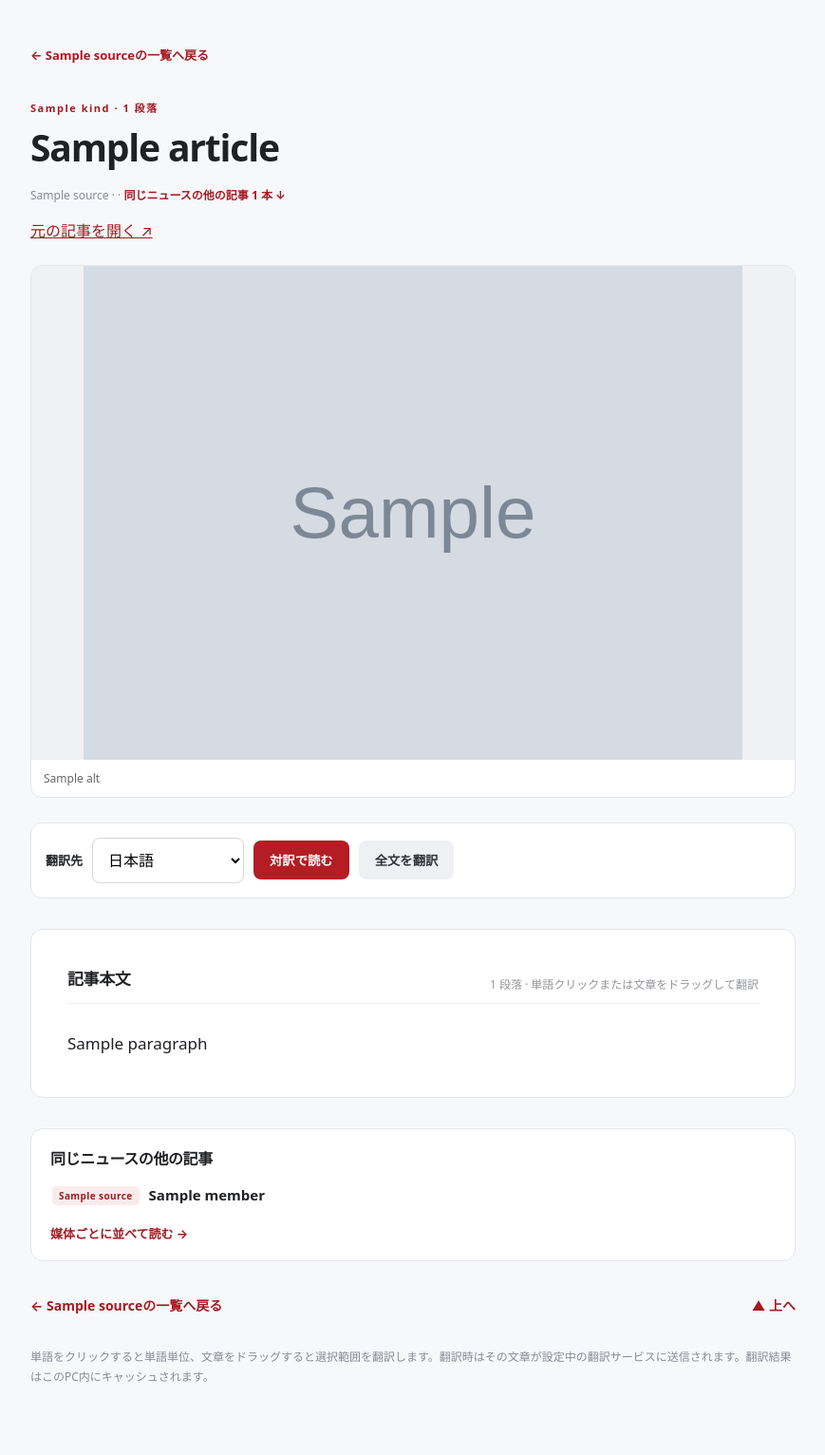
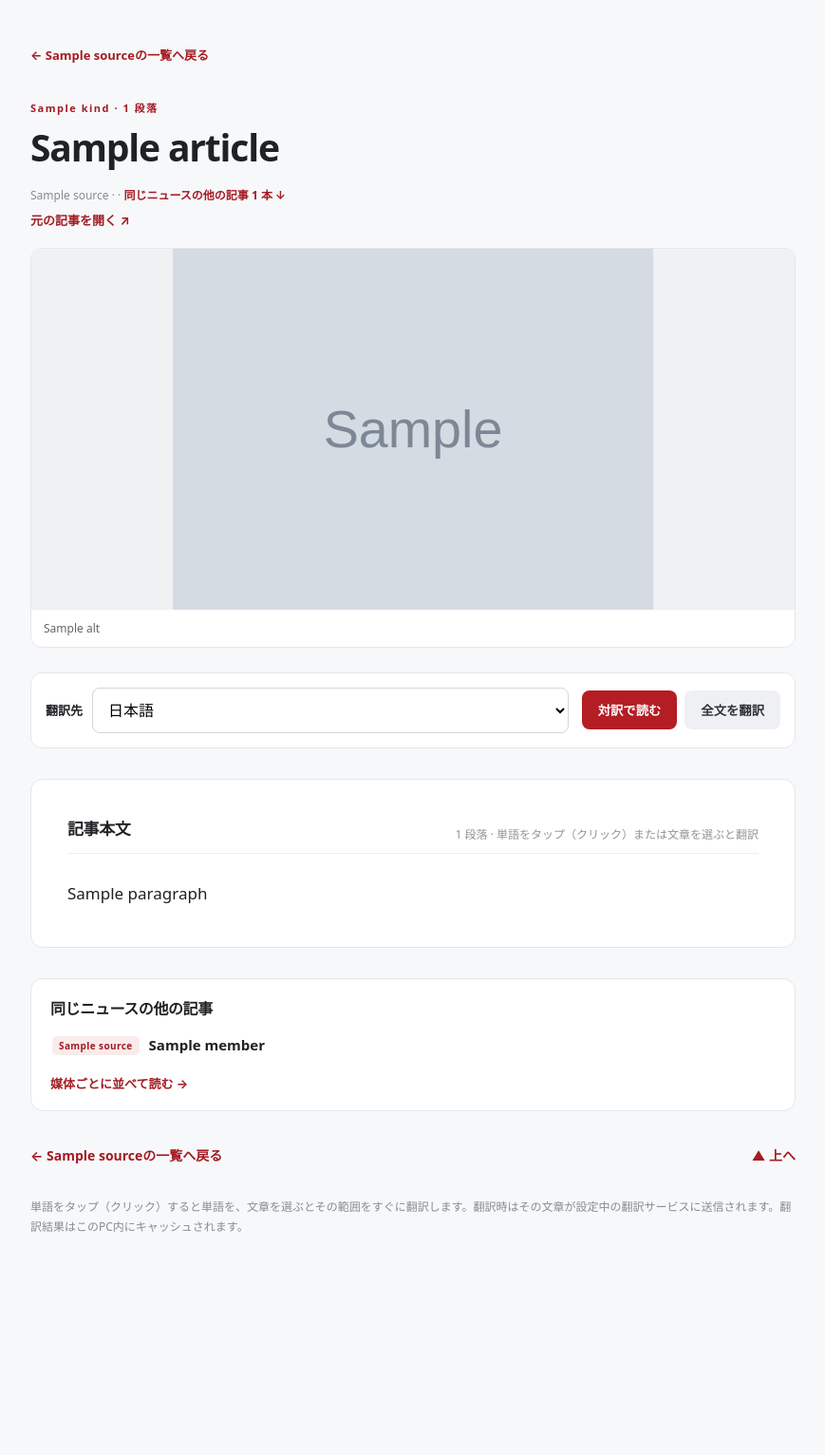
Before and after one commit to AlstRafe/news-site, a Flask app: template newsreader/templates/article.html in a window 1280 px wide. Shown: the part 77-1609 px from the top of the page at 95% size, without its empty margins (205-1074 px from the left). After the commit the page ends 1374 px from the top, so only its background shows below. Run offline with Flask 3, Linux system fonts and the light colour scheme; the template is opened without the code that fills it: most values are stand-ins (such as "Sample title", 1, 10 or a date in 2020); grey boxes marked "Sample" are stand-in pictures; some libraries are stand-ins or nearby versions.

Commit message:
記事ページ: 本文が最初の画面から始まるよう、先頭画像1枚→翻訳バー→本文→残りの画像の順に。翻訳バーを1段に整理、元記事リンクを控えめに
Co-Authored-By: Claude Opus 5.5 <noreply@anthropic.com>
Claude-Session: https://claude.ai/code/session_018Ly3ivdmaNKVxf5usXqaYM

```diff
--- a/newsreader/static/style.css
+++ b/newsreader/static/style.css
@@ -420,3 +420,24 @@ html{-webkit-text-size-adjust:100%;text-size-adjust:100%;}
  body.tr-sheet-open main{padding-bottom:50vh!important;}
 }
 .facts dd.path{overflow-wrap:anywhere;font-size:12px;font-family:Consolas,monospace;}
+/* Article layout: lead image, compact translation bar, text, then the remaining images. */
+.article-images.lead-image{grid-template-columns:1fr;margin:20px 0 18px;}
+.article-images.lead-image img{max-height:380px;}
+.translation-controls{display:flex;flex-wrap:wrap;align-items:center;gap:10px 14px;}
+.tc-row{display:flex;align-items:center;gap:10px;flex:1 1 260px;min-width:0;}
+.tc-row select{flex:1;min-width:0;}
+.tc-buttons{display:flex;gap:8px;flex:0 0 auto;}
+.tc-buttons button{white-space:nowrap;}
+.translation-controls #translation-status{flex-basis:100%;font-size:12px;color:var(--fg-878b93);}
+.translation-controls #translation-status:empty{display:none;}
+.tc-note{flex-basis:100%;margin:0;font-size:11px;}
+.more-images{margin-top:30px;}
+.more-images h2{font-size:15px;margin:0 0 4px;display:flex;align-items:center;gap:8px;}
+.more-images h2 span{font-size:12px;color:var(--fg-878b93);font-weight:600;}
+.more-images .article-images{margin-top:10px;}
+@media(max-width:650px){
+ .tc-row,.tc-buttons{flex:0 0 auto;width:100%;}
+ .tc-buttons button{flex:1 1 0;width:auto;margin:0;}
+ .article-images.lead-image{margin:14px 0 12px;}
+}
+.source-link{margin:8px 0 0;font-size:13px;}.source-link a{font-weight:700;text-decoration:none;}
--- a/newsreader/templates/article.html
+++ b/newsreader/templates/article.html
@@ -5,22 +5,25 @@
 <div class="eyebrow">{{ article.kind }} · {{ article.paragraph_count }} 段落</div><h1>{{ article.title }}</h1>
 <p class="title-tr" id="bi-title" hidden></p>
 <div class="meta">{{ record.source }}{% if record.published %} · {{ record.published|localtime }}{% endif %}{% if related %} · <a class="related-jump" href="#related-head">同じニュースの他の記事 {{ related.members|length }} 本 ↓</a>{% endif %}</div>
-{% if article.url %}<p><a href="{{ article.url }}" target="_blank" rel="noopener noreferrer">元の記事を開く ↗</a></p>{% endif %}
-{% if article.images %}<div class="article-images">{% for image in article.images %}<figure><img src="{{ image.url }}" alt="{{ image.alt }}" loading="lazy" decoding="async">{% if image.alt %}<figcaption>{{ image.alt }}</figcaption>{% endif %}</figure>{% endfor %}</div>{% endif %}
+{% if article.url %}<p class="source-link"><a href="{{ article.url }}" target="_blank" rel="noopener noreferrer">元の記事を開く ↗</a></p>{% endif %}
+{# The first image leads the article; the rest follow the text, so the text starts on the first screen. #}
+{% if article.images %}<div class="article-images lead-image">{% with image = article.images[0] %}<figure><img src="{{ image.url }}" alt="{{ image.alt }}" decoding="async" fetchpriority="high">{% if image.alt %}<figcaption>{{ image.alt }}</figcaption>{% endif %}</figure>{% endwith %}</div>{% endif %}
 <section class="translation-controls" id="translation-controls" data-article-id="{{ article_id }}">
-<label for="translation-target">翻訳先</label>
-<select id="translation-target" aria-label="翻訳先"><option value="ja">日本語</option><option value="en-gb" {% if translation_provider == 'azure' %}disabled{% endif %}>English (UK){% if translation_provider == 'azure' %}（DeepL選択時のみ）{% endif %}</option><option value="ko">한국어</option><option value="zh-hant">繁體中文</option></select>
-{% if translation_provider == 'azure' %}<span class="hint">Azureは地域別英語を指定できません。English (UK)を使う場合は翻訳設定でDeepLを選んでください。</span>{% endif %}
-<button id="translate-bilingual" type="button" aria-pressed="false">対訳で読む</button>
-<button id="translate-whole" type="button" class="secondary">全文を翻訳</button>
+<div class="tc-row"><label for="translation-target">翻訳先</label>
+<select id="translation-target" aria-label="翻訳先"><option value="ja">日本語</option><option value="en-gb" {% if translation_provider == 'azure' %}disabled{% endif %}>English (UK){% if translation_provider == 'azure' %}（DeepL選択時のみ）{% endif %}</option><option value="ko">한국어</option><option value="zh-hant">繁體中文</option></select></div>
+<div class="tc-buttons"><button id="translate-bilingual" type="button" aria-pressed="false">対訳で読む</button>
+<button id="translate-whole" type="button" class="secondary">全文を翻訳</button></div>
 <span id="translation-status" role="status" aria-live="polite"></span>
+{% if translation_provider == 'azure' %}<p class="hint tc-note">English (UK) は翻訳サービスに DeepL を選んだときだけ使えます（Azure は地域別の英語を指定できません）。</p>{% endif %}
 </section>
 <section class="translation-result whole-result" id="whole-result" hidden aria-live="polite">
 <div class="translation-result-head"><h2 id="whole-title">全文翻訳</h2><div class="result-actions"><button class="close-result" id="copy-whole" type="button">訳文をコピー</button><button class="close-result" id="close-whole" type="button" aria-label="全文翻訳を閉じる">閉じる</button></div></div>
 <div id="whole-translation"></div>
 </section>
-<div class="reading" id="reading-content"><div class="reading-head"><h2>記事本文</h2><span>{{ article.paragraph_count }} 段落 · 単語クリックまたは文章をドラッグして翻訳</span></div>
+<div class="reading" id="reading-content"><div class="reading-head"><h2>記事本文</h2><span>{{ article.paragraph_count }} 段落 · 単語をタップ（クリック）または文章を選ぶと翻訳</span></div>
 {% for paragraph in article.paragraphs %}<p>{{ paragraph }}</p>{% endfor %}</div>
+{% if article.images|length > 1 %}<section class="more-images" aria-labelledby="images-head"><h2 id="images-head">この記事の画像 <span>{{ article.images|length - 1 }}</span></h2>
+<div class="article-images">{% for image in article.images[1:] %}<figure><img src="{{ image.url }}" alt="{{ image.alt }}" loading="lazy" decoding="async">{% if image.alt %}<figcaption>{{ image.alt }}</figcaption>{% endif %}</figure>{% endfor %}</div></section>{% endif %}
 <div class="selection-toolbar" id="selection-toolbar" hidden><button id="translate-selection" type="button">選択範囲を翻訳</button></div>
 <aside class="selection-result" id="selection-result" role="dialog" aria-label="翻訳" hidden>
 <div class="sheet-grip" aria-hidden="true"></div>
@@ -35,6 +38,6 @@
 <ul class="story-members">{% for m in related.members[:8] %}<li><a href="{{ url_for('show_article', article_id=m.id) }}"><span class="badge">{{ m.source or '未分類' }}</span><span class="story-title">{{ m.title }}</span><span class="story-time">{{ m.published|localtime }}</span></a></li>{% endfor %}</ul>
 <a class="story-more" href="{{ url_for('story_page', key=related.key) }}">媒体ごとに並べて読む →</a></section>{% endif %}
 <nav class="article-end" aria-label="記事の終わり"><a class="back" href="{{ url_for('index', source=record.source or None) }}">← {{ record.source or '記事' }}の一覧へ戻る</a><a class="to-top" href="#top">▲ 上へ</a></nav>
-<p class="hint endnote">単語をクリックすると単語単位、文章をドラッグすると選択範囲を翻訳します。翻訳時はその文章が設定中の翻訳サービスに送信されます。翻訳結果はこのPC内にキャッシュされます。</p>
+<p class="hint endnote">単語をタップ（クリック）すると単語を、文章を選ぶとその範囲をすぐに翻訳します。翻訳時はその文章が設定中の翻訳サービスに送信されます。翻訳結果はこのPC内にキャッシュされます。</p>
 {% endblock %}
 {% block scripts %}<script src="{{ asset('article_translate.js') }}" defer></script>{% endblock %}
```
